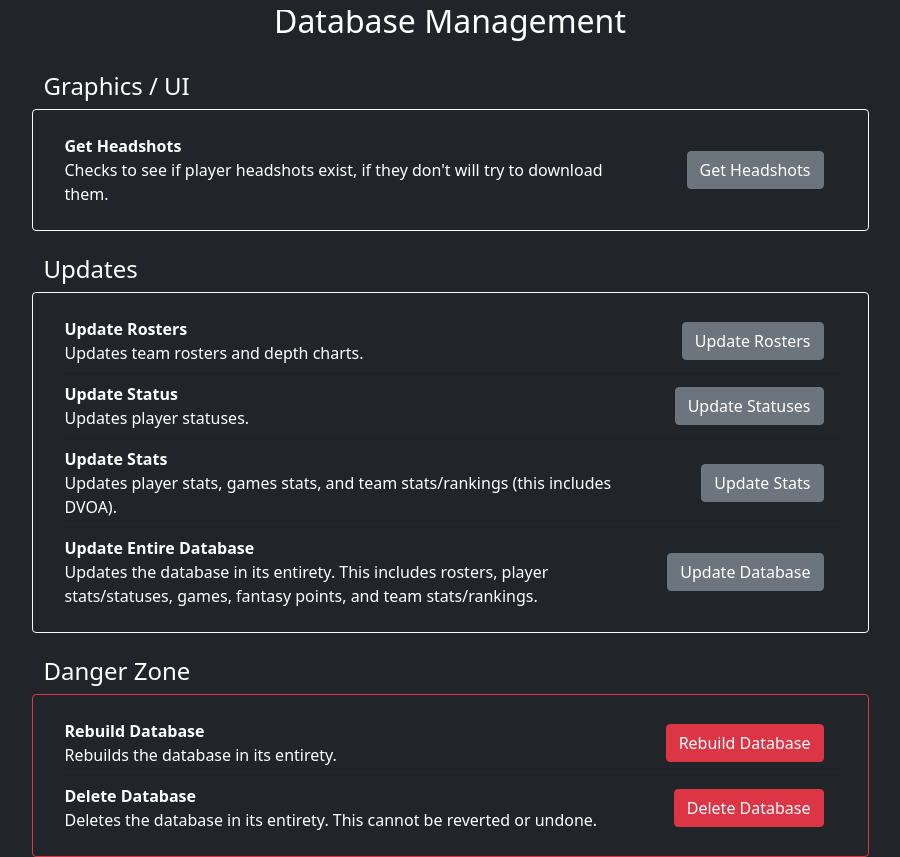
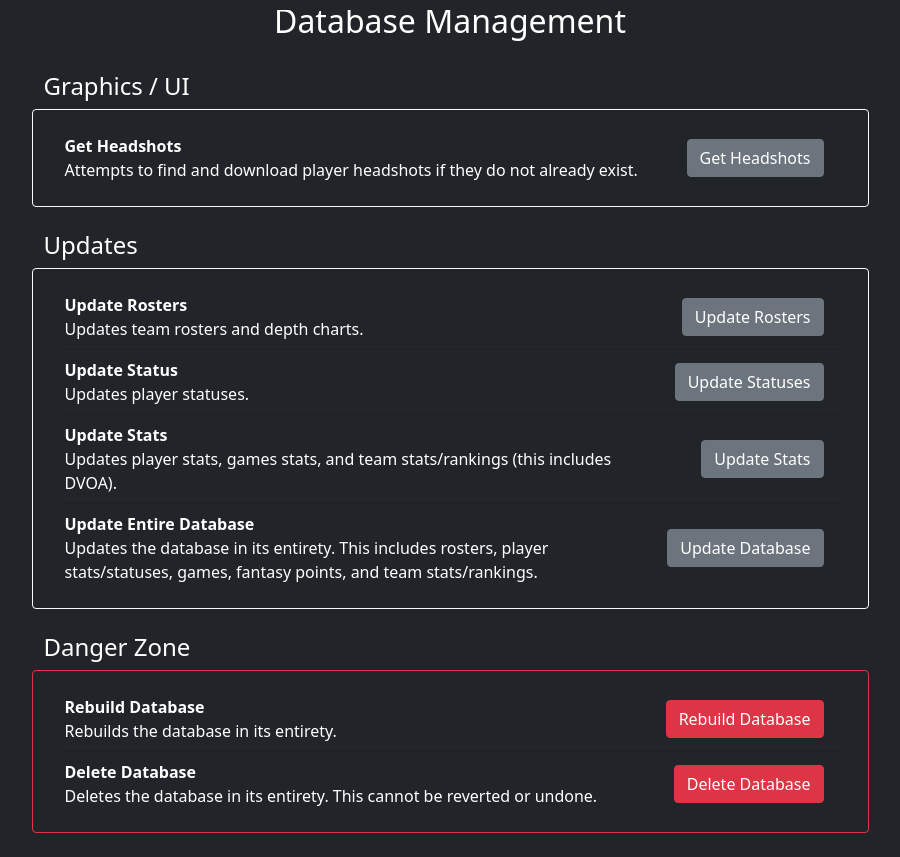
Before and after one commit to kjeverson/CheatSheet, a Flask app: page /db in a window 1280 px wide. Shown: the part 46-903 px from the top of the page, without its empty margins (190-1090 px from the left). After the commit the page ends 879 px from the top, so only its background shows below. Run offline with Flask 2, Linux system fonts and the light colour scheme; data that the repository does not hold is empty; some libraries are stand-ins or nearby versions.

Commit message:
Rephrasing.

```diff
--- a/templates/db.html
+++ b/templates/db.html
@@ -23,7 +23,7 @@
                                         <div class="row">
                                             <div class="col-9">
                                             <div class="row text-start fw-bold">Get Headshots</div>
-                                            <div class="row text-start">Checks to see if player headshots exist, if they don't will try to download them.</div>
+                                            <div class="row text-start">Attempts to find and download player headshots if they do not already exist.</div>
                                         </div>
                                         <div class="col-3 text-end align-self-center">
                                             <button id="getHeadshots" data-id="{{ thread_ids[0] }}" class="btn btn-small btn-secondary" data-bs-toggle="modal" data-bs-target="#progressModal">
```
